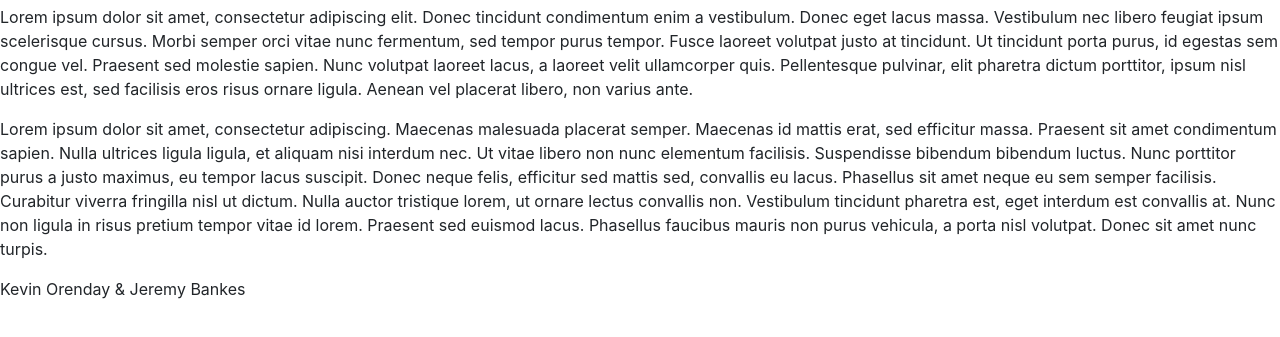
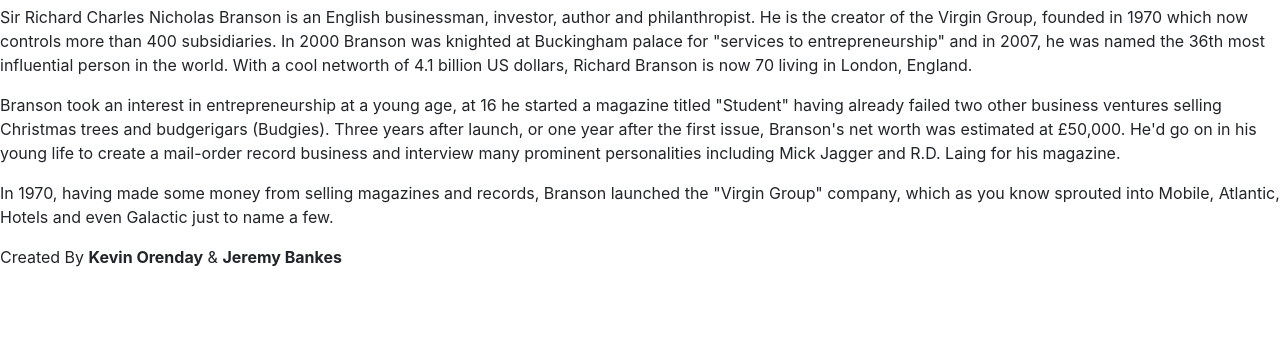
Before and after one commit to kevino29/richard_branson, a plain HTML site: page index.html in a window 1280 px wide. Shown: the part 51-388 px from the top of the page. Drawn offline with Linux system fonts and the light colour scheme.

Commit message:
Small refactor & added scripts/page.js

```diff
--- a/index.html
+++ b/index.html
@@ -1,20 +1,45 @@
 <!DOCTYPE html>
+<html lang="en">
 
-<html lang="en">
-    <head>
-        <title>Richard Branson</title>
-        <link rel="stylesheet" href="styles/bootstrap.css">
-    </head>
+<head>
+    <meta charset="UTF-8">
+    <meta name="viewport" content="width=device-width, initial-scale=1.0">
+    <title>Professional Practices - Assignment 1</title>
+    <link rel="stylesheet" href="/styles/bootstrap.css">
+    <script src="/scripts/page.js"></script>
+</head>
 
-    <body>
+<body>
+    <header>
         <h1>Richard Branson</h1>
+    </header>
 
-        <p>Lorem ipsum dolor sit amet, consectetur adipiscing elit. Donec tincidunt condimentum enim a vestibulum. Donec eget lacus massa. Vestibulum nec libero feugiat ipsum scelerisque cursus. Morbi semper orci vitae nunc fermentum, sed tempor purus tempor. Fusce laoreet volutpat justo at tincidunt. Ut tincidunt porta purus, id egestas sem congue vel. Praesent sed molestie sapien. Nunc volutpat laoreet lacus, a laoreet velit ullamcorper quis. Pellentesque pulvinar, elit pharetra dictum porttitor, ipsum nisl ultrices est, sed facilisis eros risus ornare ligula. Aenean vel placerat libero, non varius ante.</p>
-        <p>Lorem ipsum dolor sit amet, consectetur adipiscing. Maecenas malesuada placerat semper. Maecenas id mattis erat, sed efficitur massa. Praesent sit amet condimentum sapien. Nulla ultrices ligula ligula, et aliquam nisi interdum nec. Ut vitae libero non nunc elementum facilisis. Suspendisse bibendum bibendum luctus. Nunc porttitor purus a justo maximus, eu tempor lacus suscipit. Donec neque felis, efficitur sed mattis sed, convallis eu lacus. Phasellus sit amet neque eu sem semper facilisis. Curabitur viverra fringilla nisl ut dictum. Nulla auctor tristique lorem, ut ornare lectus convallis non. Vestibulum tincidunt pharetra est, eget interdum est convallis at. Nunc non ligula in risus pretium tempor vitae id lorem. Praesent sed euismod lacus. Phasellus faucibus mauris non purus vehicula, a porta nisl volutpat. Donec sit amet nunc turpis.</p>
+    <main>
+        <p>
+            Sir Richard Charles Nicholas Branson is an English businessman, investor, author and philanthropist. He is
+            the creator of the Virgin Group, founded in 1970 which now controls more than 400 subsidiaries. In 2000
+            Branson was knighted at Buckingham palace for "services to entrepreneurship" and in 2007, he was named the
+            36th most influential person in the world. With a cool networth of 4.1 billion US dollars, Richard Branson
+            is now 70 living in London, England.
+        </p>
 
-    </body>
+        <p>
+            Branson took an interest in entrepreneurship at a young age, at 16 he started a magazine titled "Student"
+            having already failed two other business ventures selling Christmas trees and budgerigars (Budgies). Three
+            years after launch, or one year after the first issue, Branson's net worth was estimated at £50,000. He'd go
+            on in his young life to create a mail-order record business and interview many prominent personalities
+            including Mick Jagger and R.D. Laing for his magazine.
+        </p>
+
+        <p>
+            In 1970, having made some money from selling magazines and records, Branson launched the "Virgin Group"
+            company, which as you know sprouted into Mobile, Atlantic, Hotels and even Galactic just to name a few.
+        </p>
+    </main>
 
     <footer>
-        <p>Kevin Orenday & Jeremy Bankes</p>
+        <p>Created By <b>Kevin Orenday</b> & <b>Jeremy Bankes</b></p>
     </footer>
+</body>
+
 </html>
```
Also changed, not shown: scripts/page.js (added).
